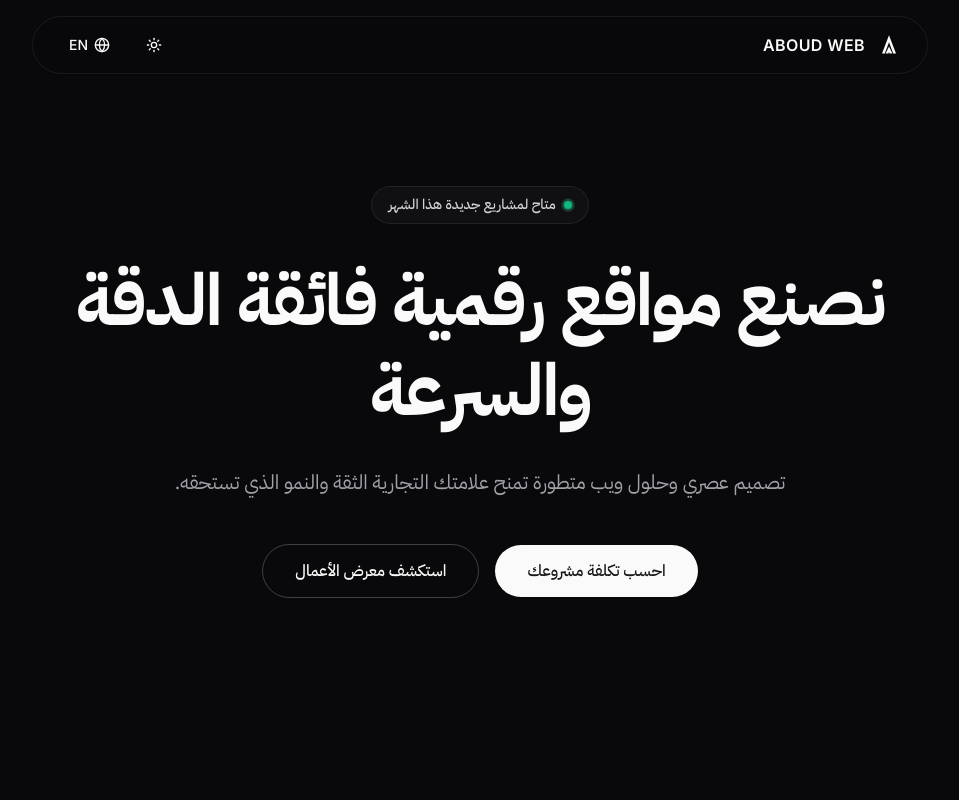
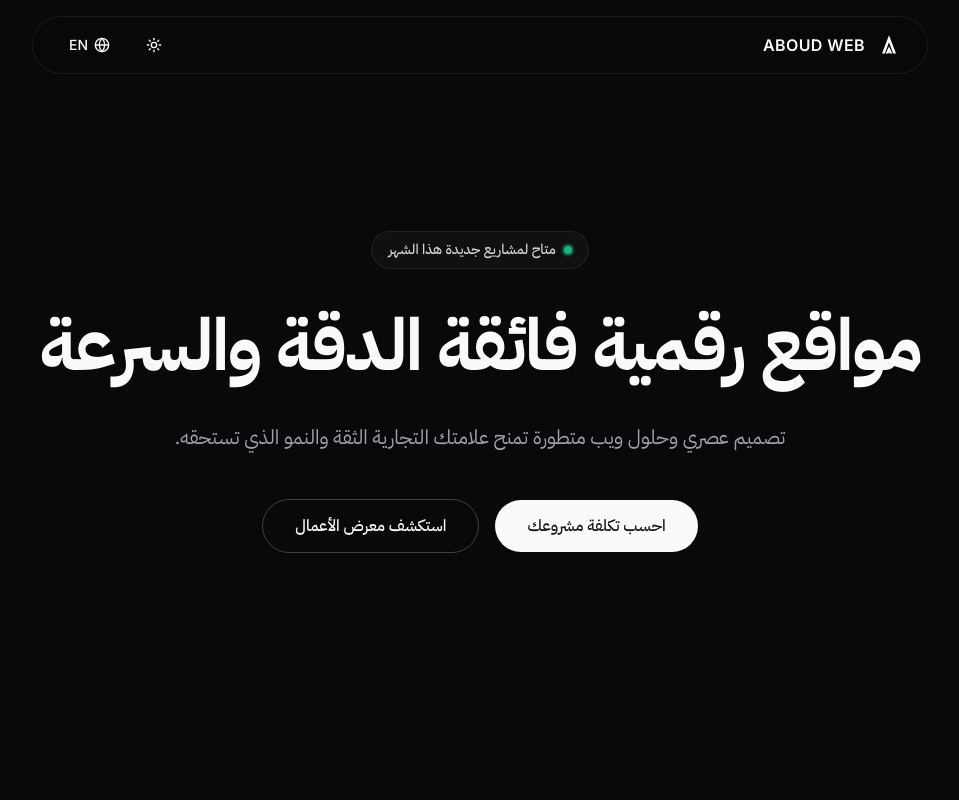
Before and after one commit to 963abod/aboudweb, a React (Vite) app: page / in a window 1280 px wide. Shown: the top 800 px of the page, without its empty margins (160-1119 px from the left). Built offline with nearby package versions, Linux system fonts and the light colour scheme; no server answers; the database is empty.

Commit message:
Update defaultSettings.js

```diff
--- a/src/defaultSettings.js
+++ b/src/defaultSettings.js
@@ -3,7 +3,7 @@ export const DEFAULT_SETTINGS = {
     availability_active: true,
     availability_ar: 'متاح لمشاريع جديدة هذا الشهر',
     availability_en: 'Available for new projects this month',
-    title_ar: 'نصنع مواقع رقمية فائقة الدقة والسرعة',
+    title_ar: ' مواقع رقمية فائقة الدقة والسرعة',
     title_en: 'Engineering high-performance digital experiences',
     subtitle_ar: 'تصميم عصري وحلول ويب متطورة تمنح علامتك التجارية الثقة والنمو الذي تستحقه.',
     subtitle_en: 'Modern web architecture and bespoke digital design crafted to turn visitors into clients.',
```
